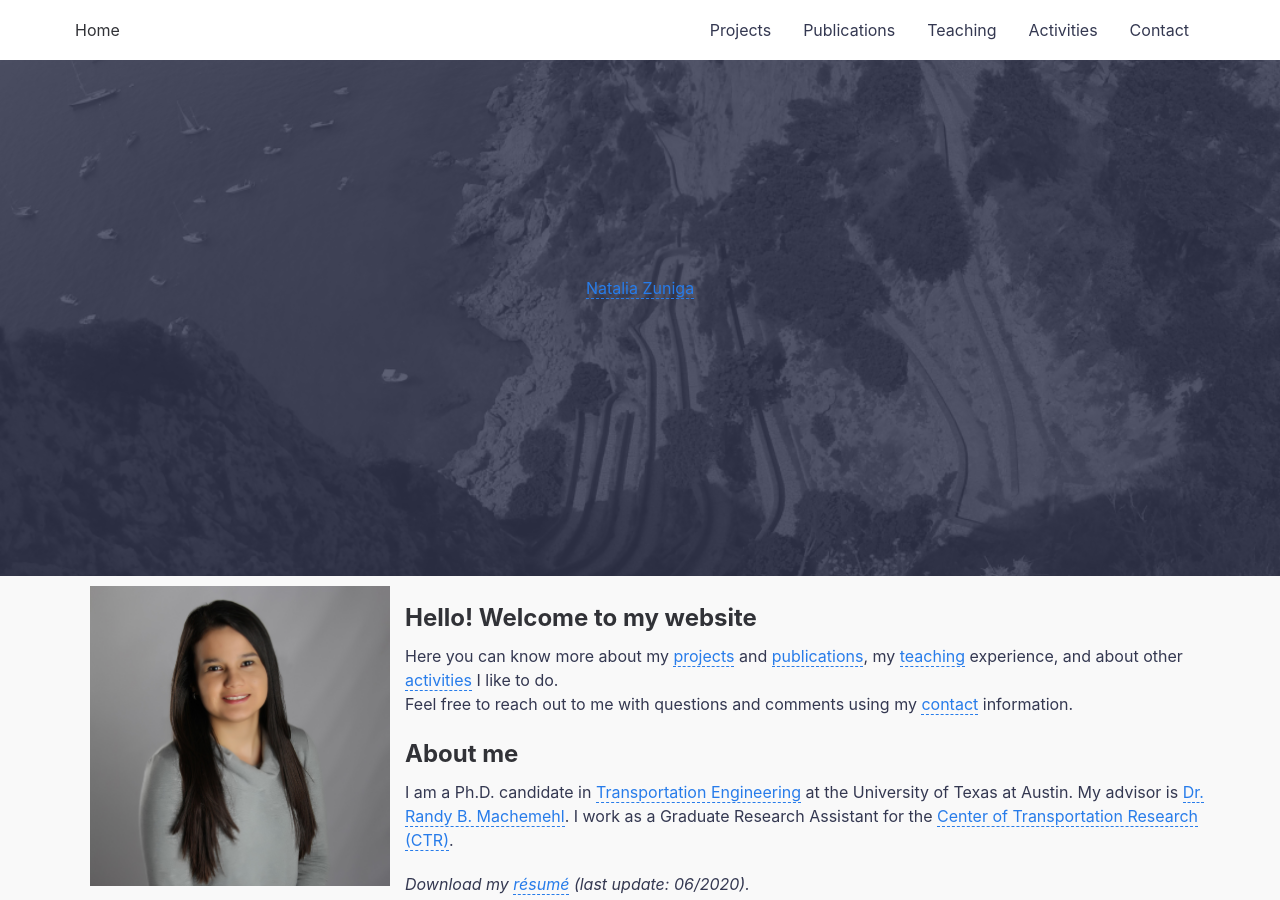
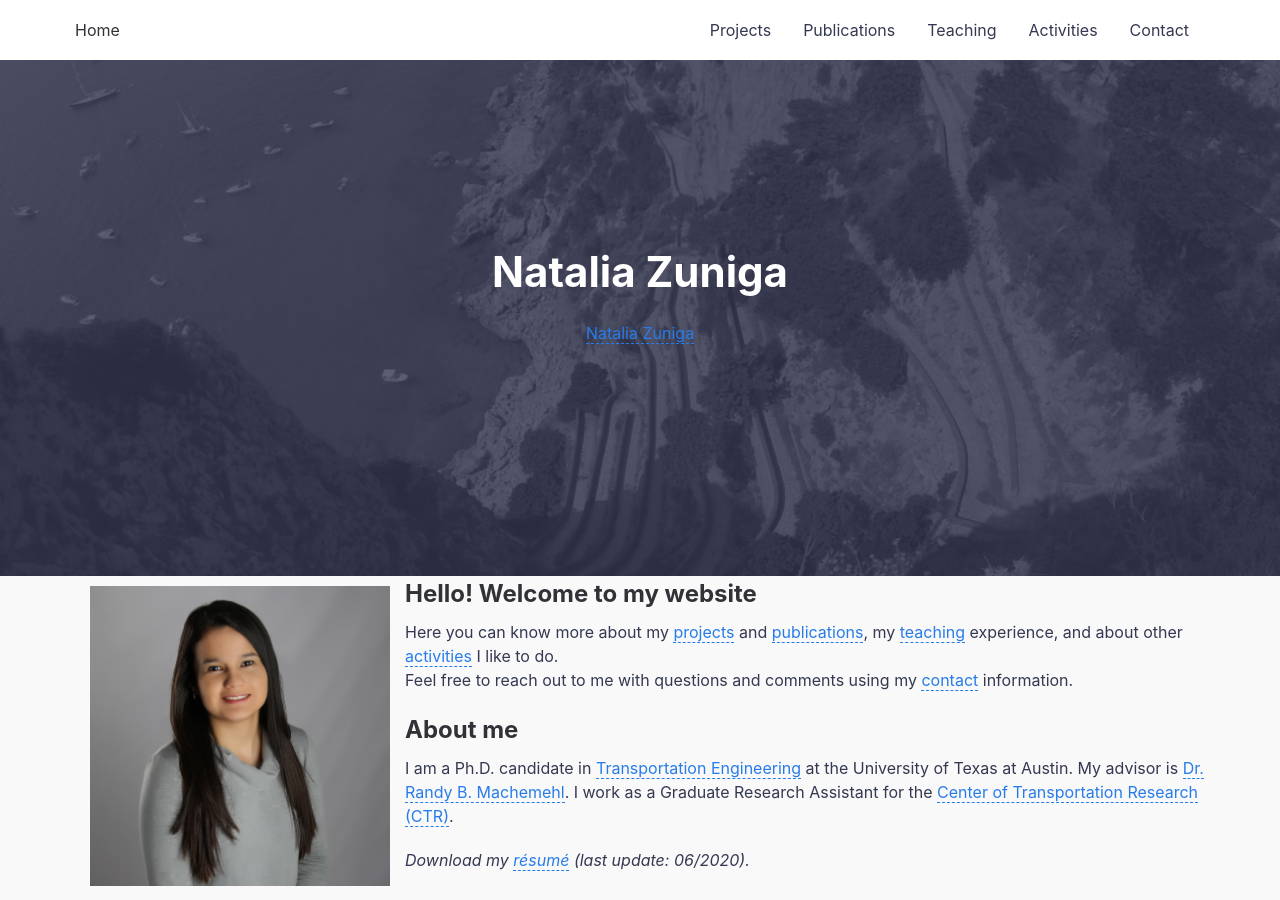
Before and after one commit to nzunigag/nzunigag.github.io, a Jekyll site: the page built from index.md, in a window 1280 px wide and 900 px high. Built offline with Jekyll 4.4.1, drawn with Linux system fonts in a browser that asks for light colours; comment, search, counter and statistics services are not loaded.

Commit message:
Update default.html

```diff
--- a/_layouts/default.html
+++ b/_layouts/default.html
@@ -21,6 +21,7 @@ layout: compress
 
     <div class="hero lazyload" data-bg="{{site.url}}/assets/img/main.jpg">
       <div class="hero__wrap">
+        <h1 class="hero__title">{{ site.title | escape }}</h1>
         <script type="text/javascript" src="https://platform.linkedin.com/badges/js/profile.js" async defer></script>
         <div class="LI-profile-badge"  data-version="v1" data-size="large" data-locale="en_US" data-type="horizontal" data-theme="dark" data-vanity="nzunigag"><a class="LI-simple-link" href='https://www.linkedin.com/in/nzunigag?trk=profile-badge'>Natalia Zuniga</a></div>
         </div>
@@ -32,7 +33,7 @@ layout: compress
         <div class="container">
           <justify>
             <img src="../assets/img/nat.jpg" ALIGN="left" style="margin:10px 15px ; width:300px; height:300px;"/>
-                 <br>
+
               <h2> Hello! Welcome to my website</h2>
             <p>
               Here you can know more about my <a href="https://nzunigag.github.io/projects/">projects</a> and
```
